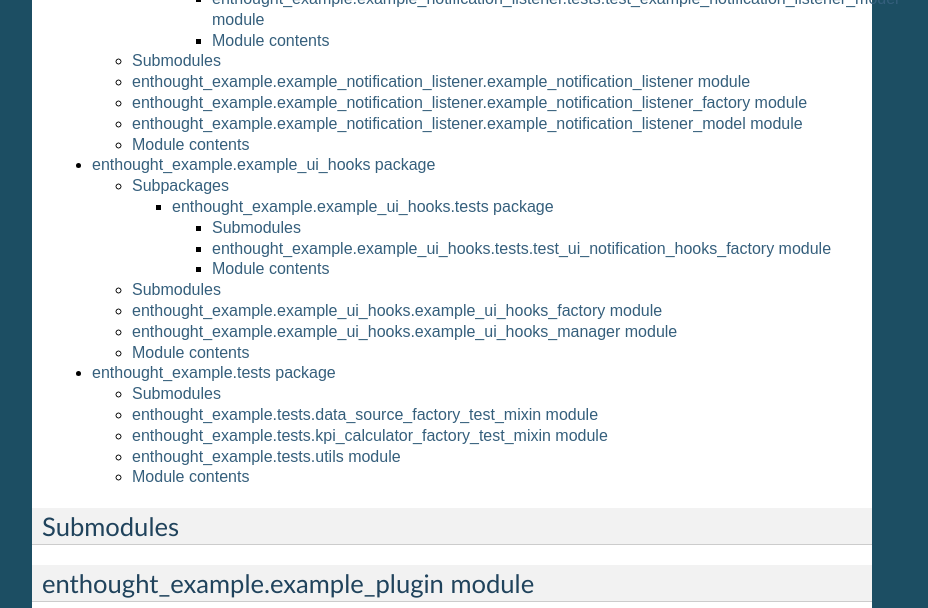
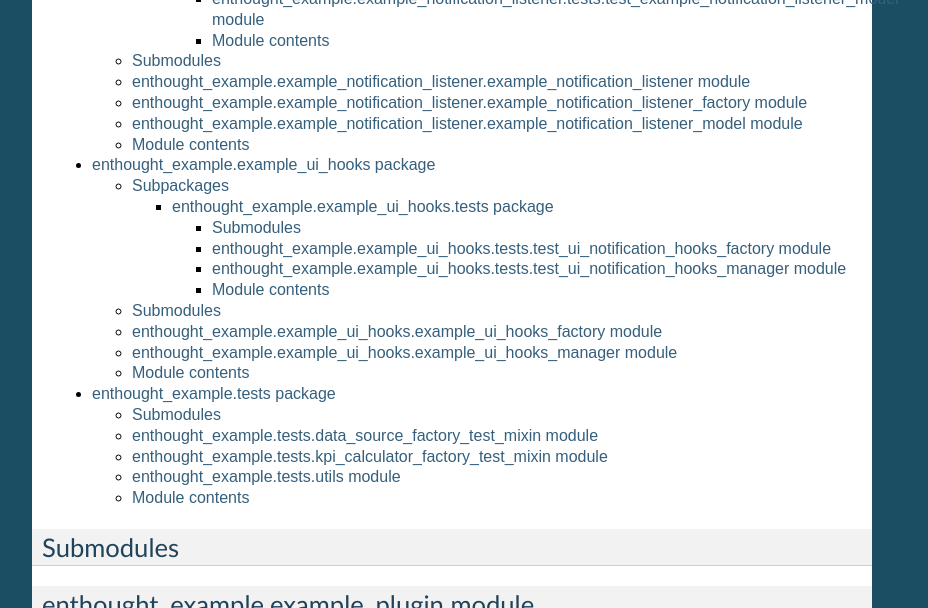
Before and after one commit to force-h2020/force-bdss-plugin-enthought-example, a Sphinx documentation site: the page built from doc/source/api/enthought_example.rst, in a window 1280 px wide and 900 px high, scrolled down 1179 px, cut to the strip 0-608 px from the top of the window. Shown: the whole strip, without its empty margins (198-1126 px from the left). Built offline with Sphinx 7.4.7, drawn with Linux system fonts in a browser that asks for light colours; the version number is read from the project's files by our own code.

```diff
--- a/doc/source/api/enthought_example.example_ui_hooks.tests.rst
+++ b/doc/source/api/enthought_example.example_ui_hooks.tests.rst
@@ -12,6 +12,14 @@
     :undoc-members:
     :show-inheritance:
 
+enthought\_example\.example\_ui\_hooks\.tests\.test\_ui\_notification\_hooks\_manager module
+--------------------------------------------------------------------------------------------
+
+.. automodule:: enthought_example.example_ui_hooks.tests.test_ui_notification_hooks_manager
+    :members:
+    :undoc-members:
+    :show-inheritance:
+
 
 Module contents
 ---------------
```
Also changed, not shown: 1 other file.
